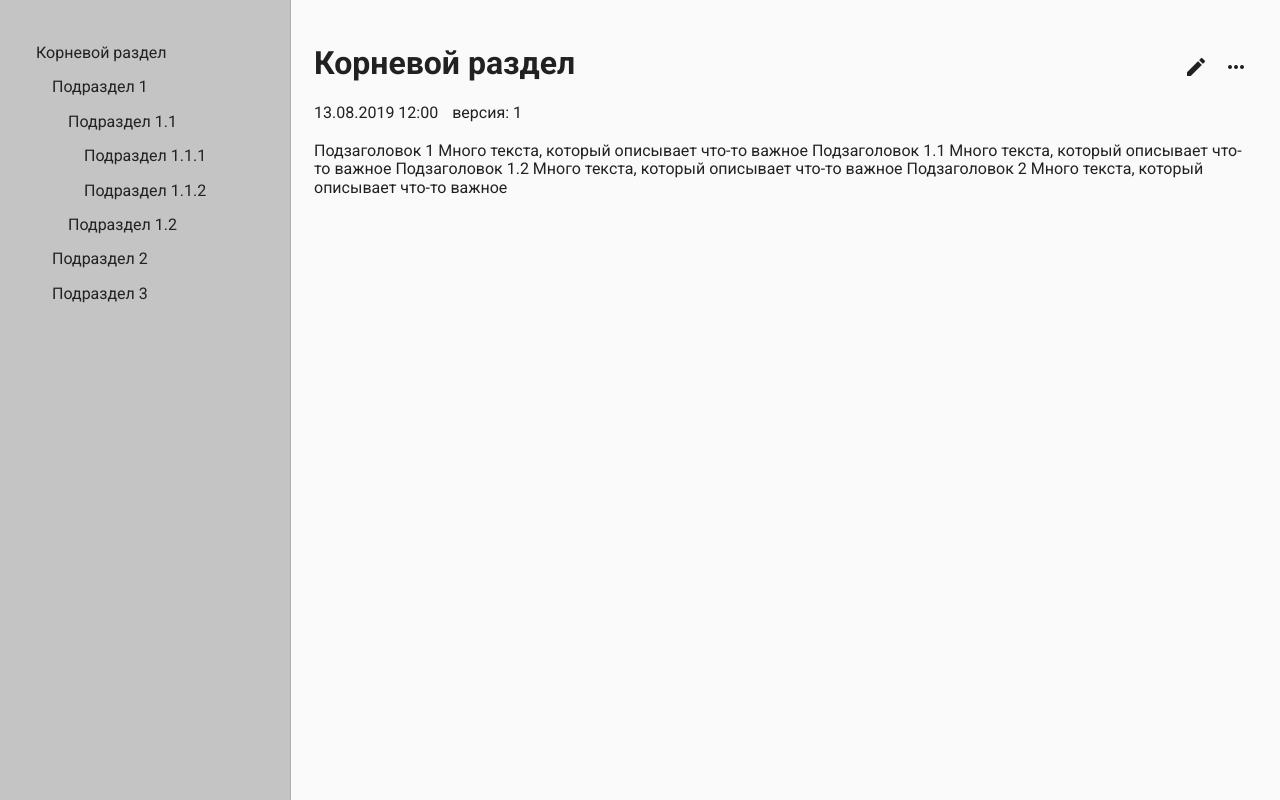
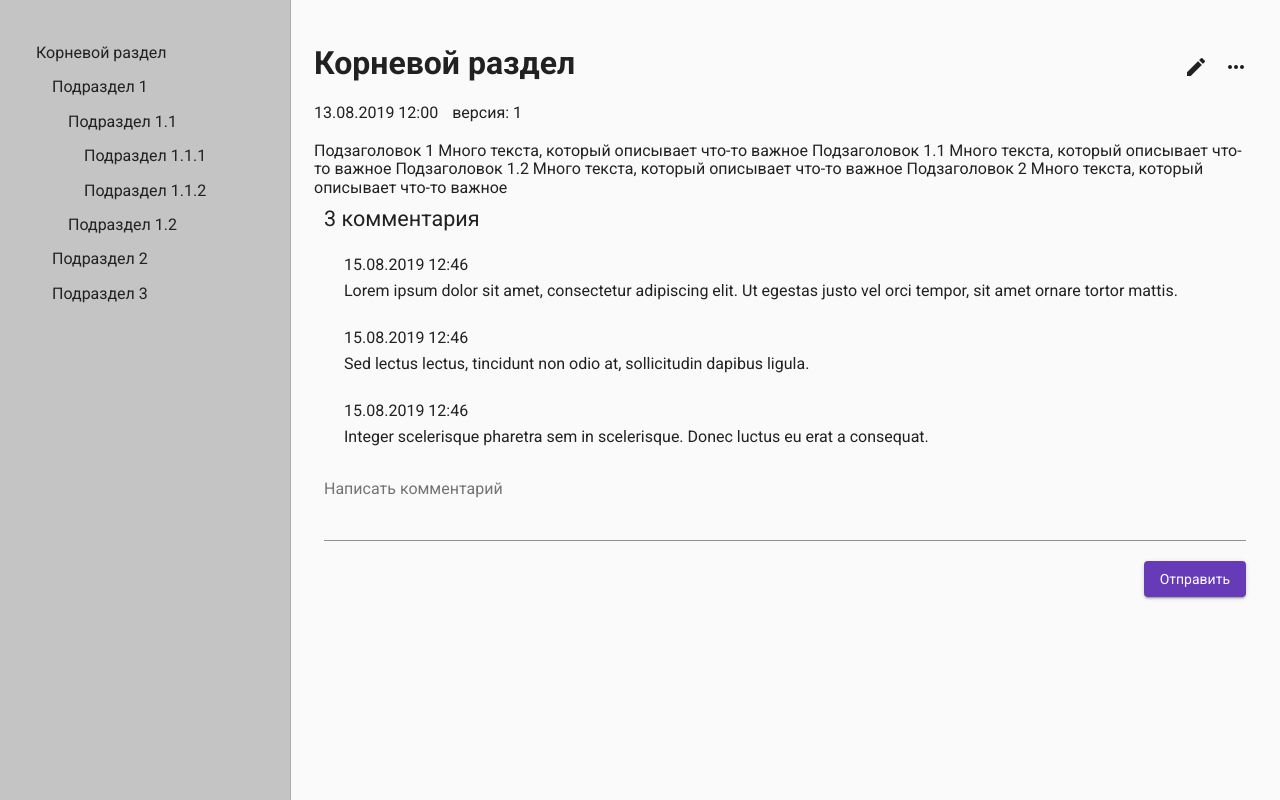
Before and after one commit to rti-academy/wiki, an Angular app: page /articles/1 in a window 1280 px wide. Built offline with nearby package versions, Linux system fonts and the light colour scheme.

Commit message:
#5: Fix update component 'commemts'

```diff
--- a/src/app/components/article/article.component.html
+++ b/src/app/components/article/article.component.html
@@ -29,3 +29,5 @@
 <ng-template #elseBlock>
   Не выбрана статья
 </ng-template>
+
+<app-comments [articleId]="article.id"></app-comments>
--- a/src/app/components/comments/comments.component.ts
+++ b/src/app/components/comments/comments.component.ts
@@ -1,4 +1,4 @@
-import { Component, OnInit, Input } from '@angular/core';
+import { Component, OnInit, Input, OnChanges } from '@angular/core';
 import { CommentsService } from '@app/services/comments.service';
 import { Comment } from '@app/models/comment';
 
@@ -7,7 +7,8 @@ import { Comment } from '@app/models/comment';
     templateUrl: './comments.component.html',
     styleUrls: ['./comments.component.css']
 })
-export class CommentsComponent implements OnInit {
+export class CommentsComponent implements OnInit, OnChanges {
+
     public comments: Comment[];
 
     public commentText = '';
@@ -19,6 +20,10 @@ export class CommentsComponent implements OnInit {
     }
 
     ngOnInit() {
+        this.comments = this.commentService.getCommentsByArticleId(this.articleId);
+    }
+
+    ngOnChanges(): void {
         this.comments = this.commentService.getCommentsByArticleId(this.articleId);
     }
 
```
